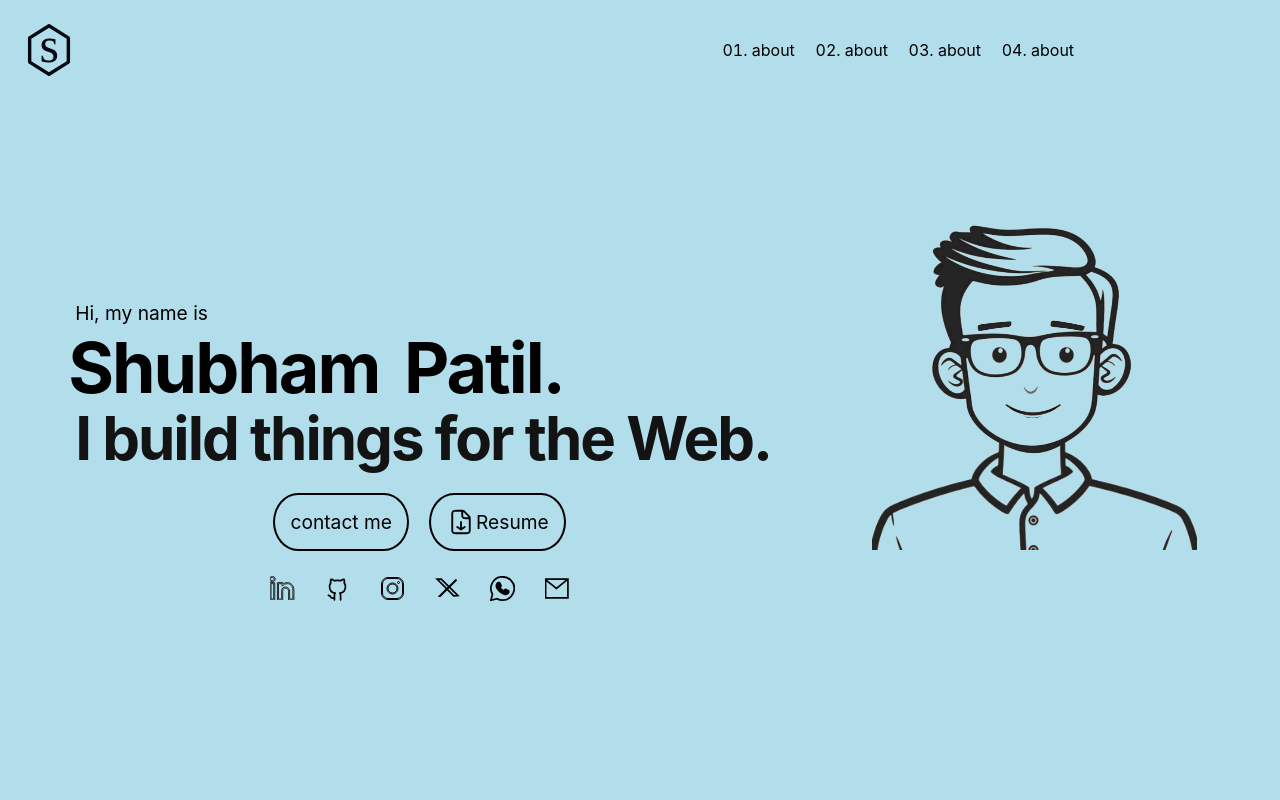
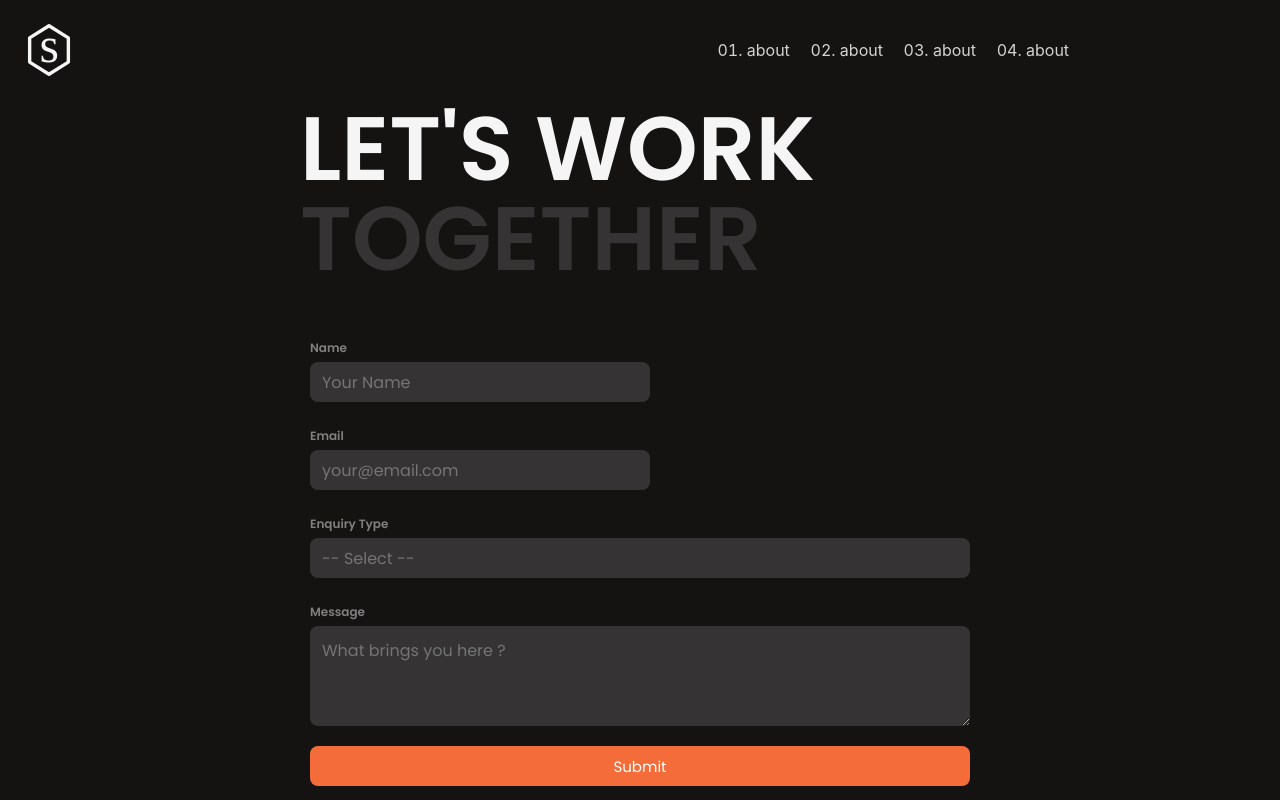
Before and after one commit to DevShubhamPatil/Devshubham, a React (Create React App) app: page / in a window 1280 px wide. Built offline with nearby package versions, Linux system fonts and the light colour scheme.

Commit message:
ADDED Contact_me Component

```diff
--- a/src/App.css
+++ b/src/App.css
@@ -0,0 +1,10 @@
+@import url('https://fonts.googleapis.com/css2?family=Poppins:wght@400;600&display=swap');
+
+:root{
+    --background-color : rgb(21,19,18);
+    --text_color: whitesmoke;
+    --subheading-color: rgb(53,51,52);
+    --normal_txt-color: lightgray;
+    --shadow-color:black;
+    /* --shadow-color:rgb(80, 79, 79); */
+}
--- a/src/App.js
+++ b/src/App.js
@@ -4,18 +4,20 @@ import LoadingAnimation from './components/LoadingAnimation';
 import { BrowserRouter, Routes, Route } from 'react-router-dom';
 import Navbar from './components/navbar'
 import { useEffect, useState } from 'react';
+import ContactMe from './components/Contact_me';
 
 function App() {
 
   return (
     <>
-      <LoadingAnimation />
+
+      {/* <LoadingAnimation /> */}
       <div className="App">
         <div className="App">
           <BrowserRouter>
             <Navbar />
             <Routes>
-              <Route path='/' element={<Landing />}></Route>
+              <Route path='/' element={<ContactMe />}></Route>
             </Routes>
           </BrowserRouter>
         </div>
--- /dev/null
+++ b/src/components/Contact_me/index.css
@@ -0,0 +1,97 @@
+
+.contact_container{
+    /* background-color: rgb(21,19,18); */
+    background-color: var(--background-color);
+    color: var(--text_color);
+    display: flex;
+    flex-direction: column;
+    width: 100%;
+    height: calc(100vh - 100px);
+    align-items: center;
+    justify-content: center;
+}
+.heading_cont{
+    width: 700px;
+    box-sizing: border-box;
+    padding-left: 10px;
+    margin-bottom: 30px;
+}
+.heading{
+    font-family: Poppins, "Poppins Placeholder", sans-serif;
+    font-size: 90px;
+    line-height: 90px;
+    font-weight: 700;
+
+}
+.subheading{
+    font-family: Poppins, "Poppins Placeholder", sans-serif;
+    font-size: 90px;
+    line-height: 90px;
+    font-weight: 700;
+    color: var(--subheading-color);
+}
+
+form{
+    font-family: "Poppins", "Poppins Placeholder", sans-serif;
+    display: flex;
+    flex-wrap: wrap;
+    box-sizing: border-box;
+    padding: 10px;
+    /* background-color: cadetblue; */
+    width: 700px;
+    height: max-content;
+
+}
+.group{
+    display: flex;
+    flex-direction: column;
+    box-sizing: border-box;
+    padding: 10px;
+}
+.half {
+    flex-basis: 50%;
+}
+.full{
+    flex-basis: 100%;
+}
+.frmbtncontainer{
+    display: flex;
+    flex-direction: column;
+    box-sizing: border-box;
+    padding: 0 10px;
+}
+form input,textarea{
+    all:unset;
+    box-sizing: border-box;
+    height: 40px;
+    padding: 12px;
+    border-radius: 8px;
+    background-color: rgb(53,51,52);
+}
+form textarea{
+    height: 100px;
+    resize: vertical;
+}
+form input:focus, textarea:focus{
+    border: 2px rgb(244,108,57) solid;
+}
+form label{
+    font-size: 12px;
+    margin: 5px 0 5px 0;
+    font-weight: 600;
+    color: gray;
+}
+form button{
+    all: unset;
+    display: flex;
+    justify-content: center;
+    align-items: center;
+    height: 40px;
+    width: 100%;
+    margin-top: 10px;
+    border-radius: 8px;
+    background-color: rgb(244,108,57);
+    color: white;
+    font-family: Poppins, "Poppins Placeholder", sans-serif;
+    font-size: 15px;
+}
--- /dev/null
+++ b/src/components/Contact_me/index.jsx
@@ -0,0 +1,36 @@
+import './index.css'
+
+const ContactMe = () => {
+    return (
+        <div className="contact_container">
+            <div className="heading_cont">
+                <div className="heading">LET'S WORK</div>
+                <div className="subheading">TOGETHER</div>
+            </div>
+            <div className="form_cont">
+                <form onSubmit={(e) => e.preventDefault()}>
+                    <div className="group half">
+                        <label htmlFor="name">Name</label>
+                        <input type="text" id='name' placeholder='Your Name' />
+                    </div>
+                    <div className="group half">
+                        <label htmlFor="email">Email</label>
+                        <input type="email" id='email' placeholder='your@email.com' />
+                    </div>
+                    <div className="group full">
+                        <label htmlFor="EnquiryType">Enquiry Type</label>
+                        <input type="" id='EnquiryType' placeholder='-- Select --' />
+                    </div>
+                    <div className="group full">
+                        <label htmlFor="message">Message</label>
+                        <textarea name="" id="message" placeholder= "What brings you here ?"></textarea>
+                    </div>
+                    <div className="frmbtncontainer full">
+                    <button type='submit'>Submit</button>
+                    </div>
+                </form>
+            </div>
+        </div>
+    )
+}
+export default ContactMe
--- a/src/components/Landing/index.css
+++ b/src/components/Landing/index.css
@@ -1,9 +1,12 @@
 /* ---------------------------------------------------------- Avatar -------------------------------------------------------------- */
+
 .container {
     width: 100%;
     height: calc(100vh - 100px);
     display: flex;
-    background-color: rgb(178, 221, 235);
+    /* background-color: rgb(178, 221, 235); */
+    background-color: var(--background-color);
+    color:var(--text_color);
     /* background-color: rgb(43, 115, 160); */
     justify-content: center;
     align-items: center;
@@ -17,7 +20,8 @@
     height: 450px;
     position: relative;
     transform: scale(1);
-    mix-blend-mode: darken;
+    /* mix-blend-mode: darken; */
+    filter: invert();
     margin-left: 10vw;
 }
 
@@ -91,7 +95,7 @@
     font-size: 1.2rem;
     line-height: 1px;
     padding-left: 7px;
-
+    color:var(--text_color);
 }
 
 .name {
@@ -101,11 +105,12 @@
     line-height: 70px;
     letter-spacing: -2px;
     word-spacing: 10px;
+    color:var(--text_color);
 }
 
 .whatIdo {
     font-family: 'Calibre', 'Inter', 'San Francisco', 'SF Pro Text', -apple-system, system-ui, sans-serif;
-    color: rgb(19, 19, 19);
+    color:var(--subheading-color);
     font-weight: 700;
     font-size: 60px;
     line-height: 70px;
@@ -116,13 +121,16 @@
 .actioncall {
     display: flex;
     justify-content: center;
+    color:var(--text_color);
 }
 
 .actioncall button {
+
     all: unset;
+    cursor: pointer;
     width: fit-content;
     height: 50px;
-    border: black 2px solid;
+    border: var(--text_color) 2px solid;
     margin: 20px 10px 5px 10px;
     padding: 2px 15px;
     border-radius: 50px / 100%;
@@ -133,8 +141,10 @@
     width: 30px;
     height: 30px;
     display: flex;
-    margin: 5px 0px;
+    margin: 5px 5px 0 0;
     padding: 5px 0;
+
+
 }
 
 .btntxt {
@@ -159,7 +169,8 @@
     height: 25px;
     padding: 5px;
     margin: 5px 10px ;
-    stroke: black;
+    /* stroke: black; */
+    stroke:var(--text_color);
     fill: none;
 }
 
--- a/src/components/navbar/index.css
+++ b/src/components/navbar/index.css
@@ -1,5 +1,5 @@
 .navbar {
-    background-color: rgb(178, 221, 235);
+    background-color: var(--background-color);
     display: flex;
     justify-content: space-between;
     height: 100px;
@@ -11,7 +11,7 @@
 }
 
 .shadow {
-    box-shadow: 0px 0px 15px 0px;
+    box-shadow: var(--shadow-color) 0px 0px 15px 1px;
 }
 
 .logocontainer {
@@ -26,6 +26,7 @@
     stroke-width: 7;
     width: 60px;
     height: 60px;
+    stroke: var(--text_color);
     transition: transform 0.1s ease-out;
 }
 
@@ -49,7 +50,7 @@
     justify-content: center;
     font-size: 50px;
     font-weight: 500;
-    color: rgb(7, 7, 20);
+    color: var(--text_color);
     padding-bottom: 10px;
 }
 
@@ -66,6 +67,7 @@
     gap: 50px;
     align-items: center;
     list-style: decimal-leading-zero;
+    color: var(--normal_txt-color);
 }
 
 a {
@@ -89,7 +91,7 @@ a {
     width: fit-content;
     height: 40px;
     box-sizing: border-box;
-    border: black 2px solid;
+    border: var(--subheading-color) 2px solid;
     padding: 0px 15px 0px 0px;
     border-radius: 10px;
     display: flex;
@@ -97,12 +99,12 @@ a {
 
 .navbtnsvg {
     display: flex;
-    margin: 0px 0px 0px 10px;
+    margin: 0px 5px 0px 10px;
     padding: 5px 0;
     width: 25px;
     height: 25px;
     padding: 5px;
-    stroke: black;
+    stroke: var(--normal_txt-color);
     fill: none;
 }
 
--- a/src/components/svg.jsx
+++ b/src/components/svg.jsx
@@ -31,7 +31,7 @@ export const eMailSVG = <svg viewBox="0 -5 120 120" stroke-linecap="round">
     <path d="M 0,10 L 110,10 L 110,100 L 0,100 L 0,10 L 2,10 L 2,100, L 3,100 L 3,13 L 55,55 L 110,10" stroke-width="8" fill="none" />
 </svg>
 
-export const fileDownload = <svg viewBox="0 0 24 24" fill="none" stroke="black" >
+export const fileDownload = <svg viewBox="0 0 24 24" fill="none" >
     <path stroke-width="1.5" stroke-linecap="round" stroke-linejoin="round" d="M12 12V18M12 18L15 16M12 18L9 16M13 3.00087C12.9045 3 12.7973 3 12.6747 3H8.2002C7.08009 3 6.51962 3 6.0918 3.21799C5.71547 3.40973 5.40973 3.71547 5.21799 4.0918C5 4.51962 5 5.08009 5 6.2002V17.8002C5 18.9203 5 19.4801 5.21799 19.9079C5.40973 20.2842 5.71547 20.5905 6.0918 20.7822C6.5192 21 7.07899 21 8.19691 21H15.8031C16.921 21 17.48 21 17.9074 20.7822C18.2837 20.5905 18.5905 20.2842 18.7822 19.9079C19 19.4805 19 18.9215 19 17.8036V9.32568C19 9.20296 19 9.09561 18.9991 9M13 3.00087C13.2856 3.00347 13.4663 3.01385 13.6388 3.05526C13.8429 3.10425 14.0379 3.18526 14.2168 3.29492C14.4186 3.41857 14.5918 3.59182 14.9375 3.9375L18.063 7.06298C18.4089 7.40889 18.5809 7.58136 18.7046 7.78319C18.8142 7.96214 18.8953 8.15726 18.9443 8.36133C18.9857 8.53376 18.9963 8.71451 18.9991 9M13 3.00087V5.8C13 6.9201 13 7.47977 13.218 7.90759C13.4097 8.28392 13.7155 8.59048 14.0918 8.78223C14.5192 9 15.079 9 16.1969 9H18.9991M18.9991 9H19.0002" ></path>
 </svg>
 
```
Also changed, not shown: src/components/navbar/index.jsx (+10 -11 lines).
